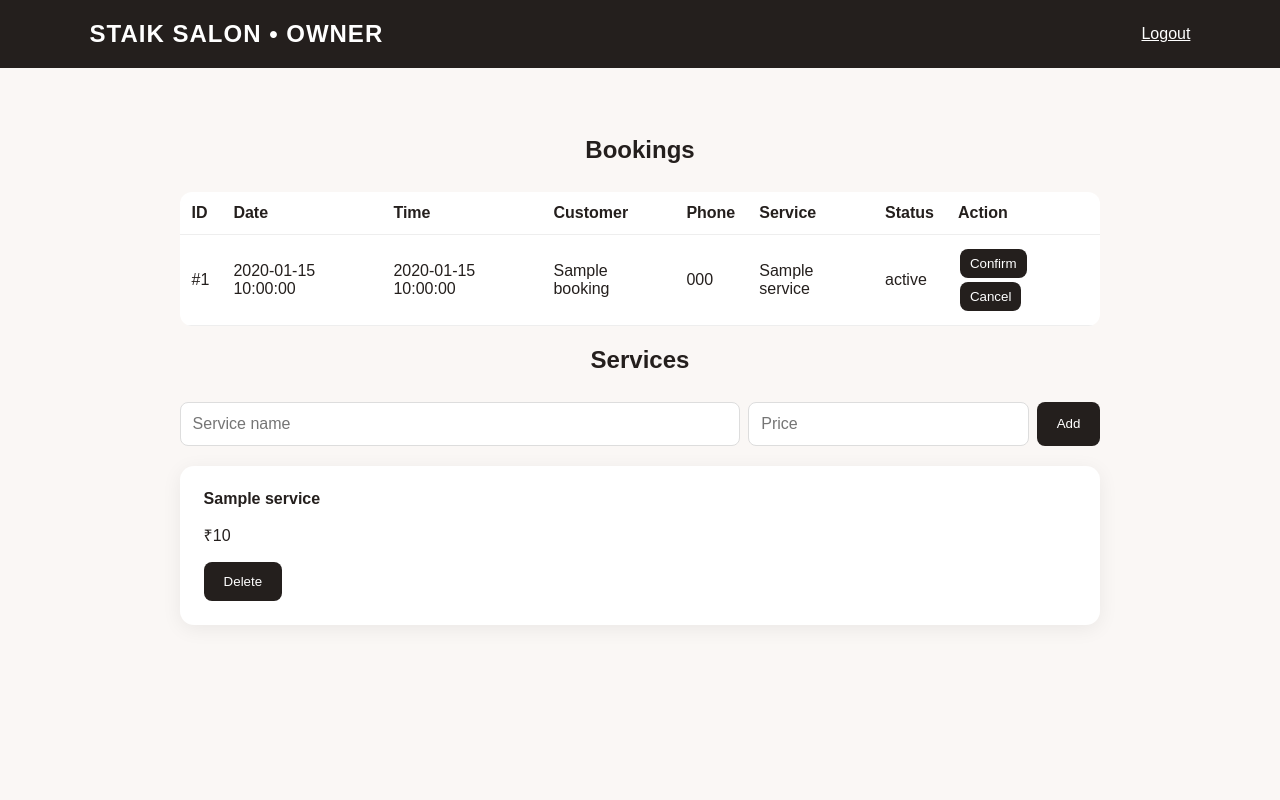
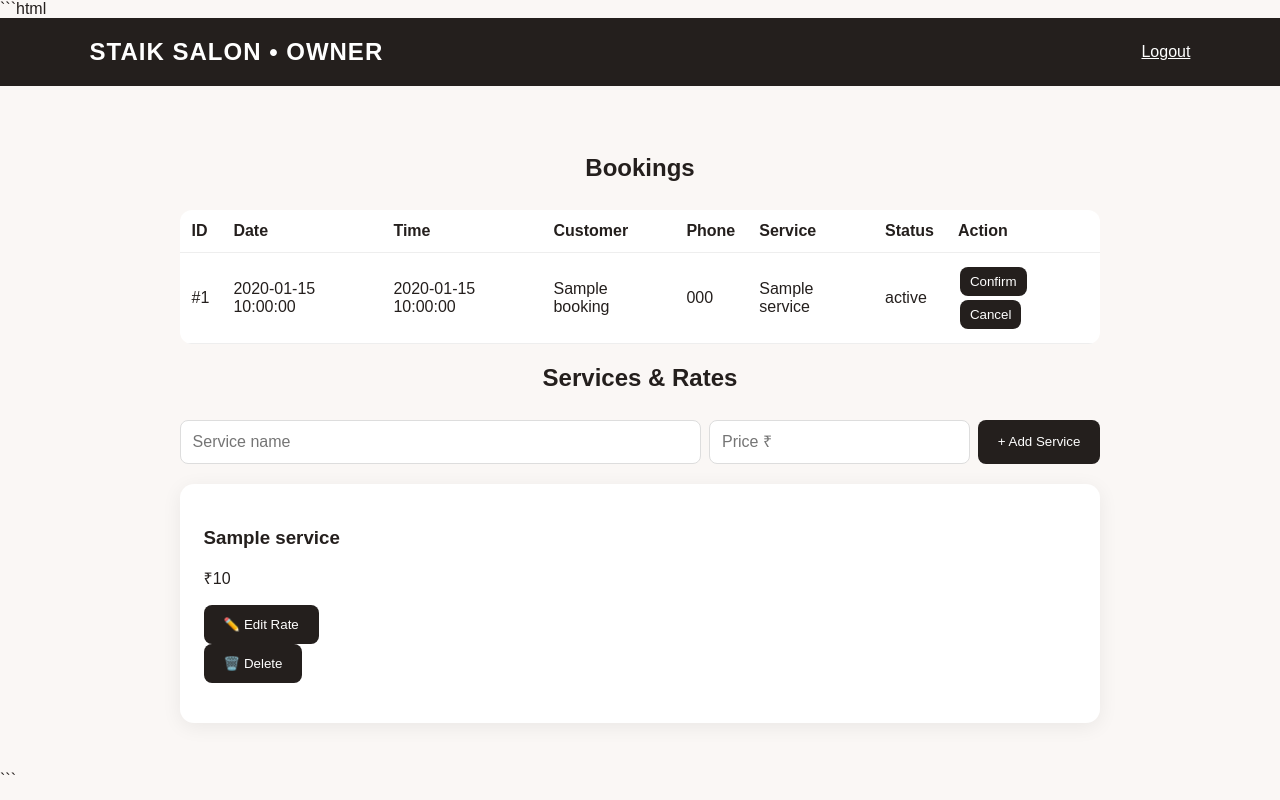
Before and after one commit to Harshsharma4477/staik-salon, a Python web app: template templates/dashboard.html in a window 1280 px wide. Run offline with Jinja, Linux system fonts and the light colour scheme; the template is opened without the code that fills it: most values are stand-ins (such as "Sample title", 1, 10 or a date in 2020).

Commit message:
Add service rate edit GUI

````diff
--- a/templates/dashboard.html
+++ b/templates/dashboard.html
@@ -1,9 +1,265 @@
-<!doctype html><html lang="en"><head><meta charset="utf-8"><meta name="viewport" content="width=device-width,initial-scale=1"><title>Staik Salon Dashboard</title><link rel="stylesheet" href="/static/style.css"></head>
-<body><header><div class="brand">STAIK SALON • OWNER</div><a href="/owner/logout">Logout</a></header>
-<section><h2>Bookings</h2><div class="tablewrap"><table><tr><th>ID</th><th>Date</th><th>Time</th><th>Customer</th><th>Phone</th><th>Service</th><th>Status</th><th>Action</th></tr>
-{% for b in bookings %}<tr><td>#{{b.id}}</td><td>{{b.booking_date}}</td><td>{{b.booking_time}}</td><td>{{b.customer_name}}</td><td>{{b.phone}}</td><td>{{b.service}}</td><td>{{b.status}}</td><td>
-{% if b.status != 'cancelled' %}<form class="inline" method="post" action="/owner/booking/{{b.id}}/confirmed"><button>Confirm</button></form>{% endif %}
-{% if b.status != 'cancelled' %}<form class="inline" method="post" action="/owner/booking/{{b.id}}/cancelled"><button>Cancel</button></form>{% endif %}</td></tr>{% else %}<tr><td colspan="8">No bookings yet.</td></tr>{% endfor %}</table></div>
-<h2>Services</h2><form class="serviceadd" method="post" action="/owner/service/add"><input name="name" placeholder="Service name" required><input name="price" type="number" min="1" placeholder="Price" required><button>Add</button></form>
-<div class="grid">{% for s in services %}<div class="card"><b>{{s.name}}</b><p>₹{{s.price}}</p><form method="post" action="/owner/service/{{s.id}}/delete"><button>Delete</button></form></div>{% endfor %}</div>
-</section></body></html>
+```html
+<!doctype html>
+<html lang="en">
+
+<head>
+    <meta charset="utf-8">
+    <meta name="viewport" content="width=device-width,initial-scale=1">
+
+    <title>Staik Salon Dashboard</title>
+
+    <link rel="stylesheet" href="/static/style.css">
+</head>
+
+<body>
+
+<header>
+    <div class="brand">STAIK SALON • OWNER</div>
+    <a href="/owner/logout">Logout</a>
+</header>
+
+<section>
+
+    <!-- BOOKINGS -->
+    <h2>Bookings</h2>
+
+    <div class="tablewrap">
+
+        <table>
+
+            <tr>
+                <th>ID</th>
+                <th>Date</th>
+                <th>Time</th>
+                <th>Customer</th>
+                <th>Phone</th>
+                <th>Service</th>
+                <th>Status</th>
+                <th>Action</th>
+            </tr>
+
+            {% for b in bookings %}
+
+            <tr>
+
+                <td>#{{b.id}}</td>
+
+                <td>{{b.booking_date}}</td>
+
+                <td>{{b.booking_time}}</td>
+
+                <td>{{b.customer_name}}</td>
+
+                <td>{{b.phone}}</td>
+
+                <td>{{b.service}}</td>
+
+                <td>{{b.status}}</td>
+
+                <td>
+
+                    {% if b.status != 'cancelled' %}
+
+                    <form class="inline"
+                          method="post"
+                          action="/owner/booking/{{b.id}}/confirmed">
+
+                        <button type="submit">
+                            Confirm
+                        </button>
+
+                    </form>
+
+                    <form class="inline"
+                          method="post"
+                          action="/owner/booking/{{b.id}}/cancelled">
+
+                        <button type="submit">
+                            Cancel
+                        </button>
+
+                    </form>
+
+                    {% endif %}
+
+                </td>
+
+            </tr>
+
+            {% else %}
+
+            <tr>
+                <td colspan="8">
+                    No bookings yet.
+                </td>
+            </tr>
+
+            {% endfor %}
+
+        </table>
+
+    </div>
+
+
+    <!-- SERVICES -->
+
+    <h2>Services & Rates</h2>
+
+
+    <!-- ADD SERVICE -->
+
+    <form class="serviceadd"
+          method="post"
+          action="/owner/service/add">
+
+        <input
+            name="name"
+            placeholder="Service name"
+            required
+        >
+
+        <input
+            name="price"
+            type="number"
+            min="1"
+            placeholder="Price ₹"
+            required
+        >
+
+        <button type="submit">
+            + Add Service
+        </button>
+
+    </form>
+
+
+    <!-- SERVICE LIST -->
+
+    <div class="grid">
+
+        {% for s in services %}
+
+        <div class="card">
+
+            <!-- CURRENT SERVICE -->
+
+            <div class="service-view">
+
+                <h3>{{s.name}}</h3>
+
+                <p>
+                    ₹{{s.price}}
+                </p>
+
+                <button
+                    type="button"
+                    onclick="showEdit({{s.id}})">
+
+                    ✏️ Edit Rate
+
+                </button>
+
+                <form
+                    method="post"
+                    action="/owner/service/{{s.id}}/delete"
+                    onsubmit="return confirm('Delete this service?');">
+
+                    <button type="submit">
+                        🗑️ Delete
+                    </button>
+
+                </form>
+
+            </div>
+
+
+            <!-- EDIT SERVICE -->
+
+            <div
+                id="edit-{{s.id}}"
+                class="service-edit"
+                style="display:none;">
+
+                <h3>Edit Service</h3>
+
+                <form
+                    method="post"
+                    action="/owner/service/{{s.id}}/edit">
+
+                    <input
+                        name="name"
+                        value="{{s.name}}"
+                        placeholder="Service name"
+                        required
+                    >
+
+                    <input
+                        name="price"
+                        type="number"
+                        min="1"
+                        value="{{s.price}}"
+                        placeholder="Price ₹"
+                        required
+                    >
+
+                    <button type="submit">
+                        💾 Save Changes
+                    </button>
+
+                    <button
+                        type="button"
+                        onclick="hideEdit({{s.id}})">
+
+                        Cancel
+
+                    </button>
+
+                </form>
+
+            </div>
+
+        </div>
+
+        {% endfor %}
+
+    </div>
+
+</section>
+
+
+<script>
+
+function showEdit(id) {
+
+    const view = document.querySelector(
+        "#edit-" + id
+    );
+
+    if (view) {
+
+        view.style.display = "block";
+
+    }
+
+}
+
+
+function hideEdit(id) {
+
+    const edit = document.querySelector(
+        "#edit-" + id
+    );
+
+    if (edit) {
+
+        edit.style.display = "none";
+
+    }
+
+}
+
+</script>
+
+</body>
+</html>
+```
````
